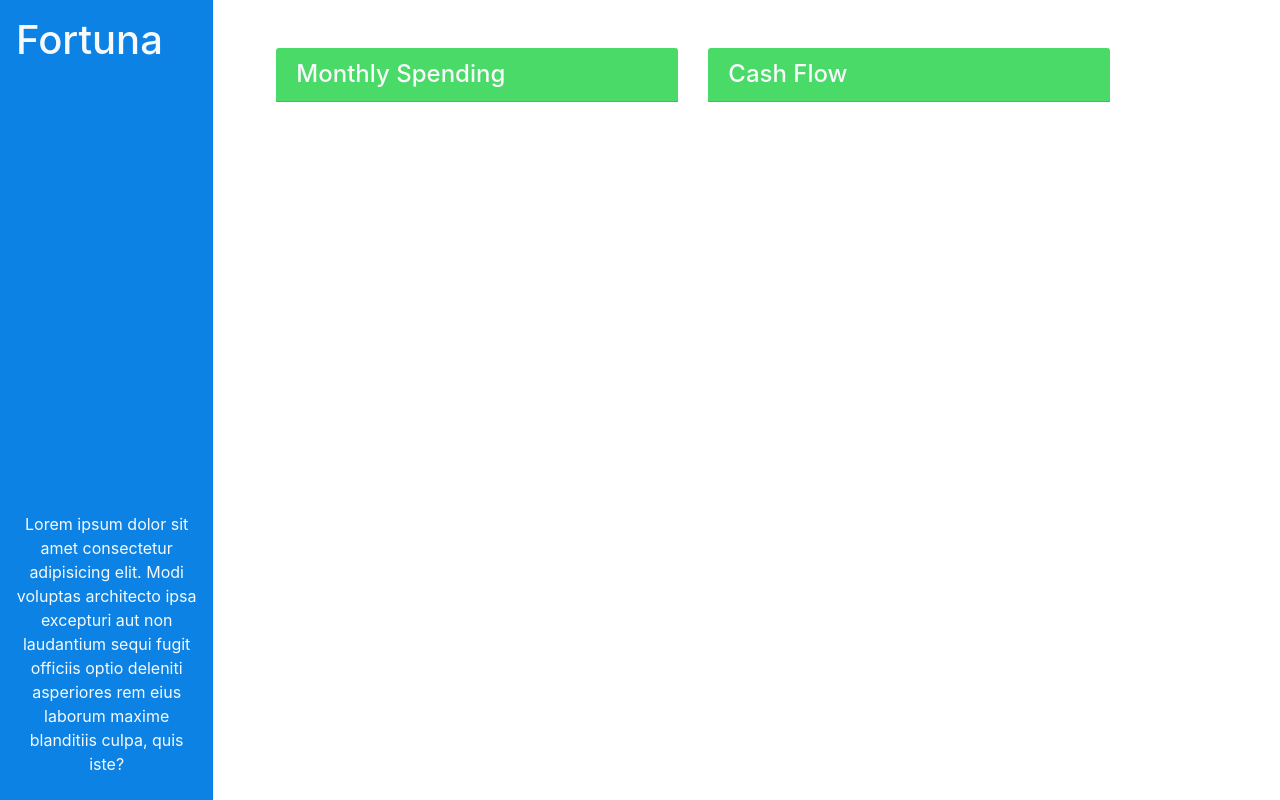
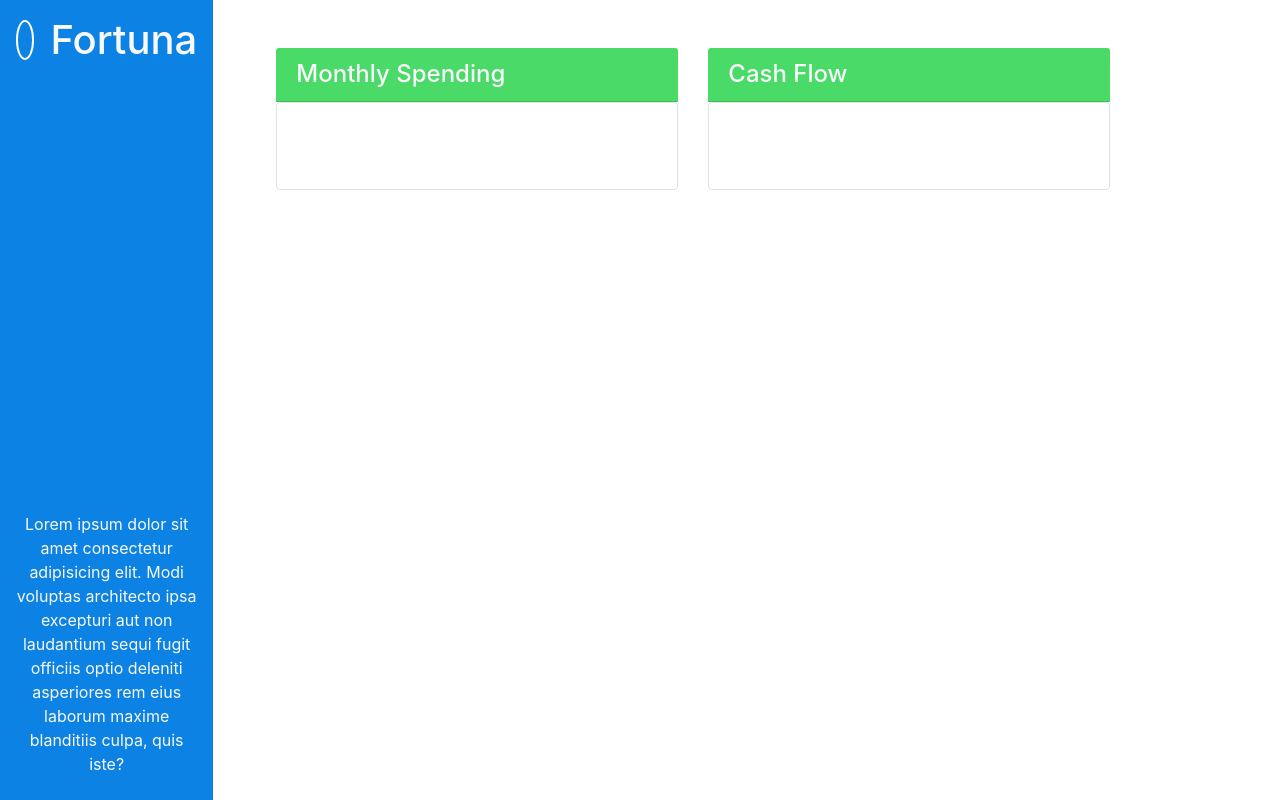
Before and after one commit to TylerSnow-M/Fortuna, a plain HTML site: page index.html in a window 1280 px wide. Drawn offline with nearby package versions, Linux system fonts and the light colour scheme; a web font is replaced by a local one.

Commit message:
finished basic website outline, added placeholders for future features

```diff
--- a/assets/css/style.css
+++ b/assets/css/style.css
@@ -5,3 +5,10 @@
 .bg-custom-secondary {
   background-color: #49da68; /* Custom primary color */
 }
+
+.logo-outline {
+  width: 40px;
+  height: 40px;
+  border: 2px solid #fff;
+  border-radius: 50%;
+}
--- a/index.html
+++ b/index.html
@@ -25,9 +25,12 @@
       <header
         class="col-12 col-lg-2 bg-custom-primary text-light sticky-top d-flex flex-column p-4 p-lg-3"
       >
-        <h1 class="text-left">
-          <span class="oi oi-task d-inline d-lg-none"></span>Fortuna
-        </h1>
+        <div class="d-flex align-items-center mb-4">
+          <div class="logo-outline d-none d-lg-block mr-3"></div>
+          <h1 class="text-left mb-0">
+            <span class="oi oi-task d-inline d-lg-none"></span>Fortuna
+          </h1>
+        </div>
 
         <p class="text-center mb-2 d-lg-block mt-auto d-none d-lg-block">
           Lorem ipsum dolor sit amet consectetur adipisicing elit. Modi voluptas
@@ -38,21 +41,25 @@
       </header>
       <main class="col-12 col-lg-9 d-flex flex-column">
         <div class="m-5 row justify-content-around">
-          <!--  -->
           <div class="col-12 col-md-6 col-xl-6 mb-3">
-            <div class="monthSpend">
+            <div class="monthSpend h-100">
               <h4 class="card-header bg-custom-secondary text-light">
                 Monthly Spending
               </h4>
+              <div class="h-100 p-3 border rounded">
+                <!-- Add more containers here -->
+              </div>
             </div>
           </div>
-          <!--  -->
           <div class="col-12 col-md-6 col-xl-6 mb-3">
-            <div class="cashFlow">
+            <div class="cashFlow h-100">
               <h4 class="card-header bg-custom-secondary text-light">
                 Cash Flow
               </h4>
               <ul id="list-inProgress" class="list-group list-group-flush"></ul>
+              <div class="h-100 p-3 border rounded">
+                <!-- Add more containers here -->
+              </div>
             </div>
           </div>
         </div>
```
